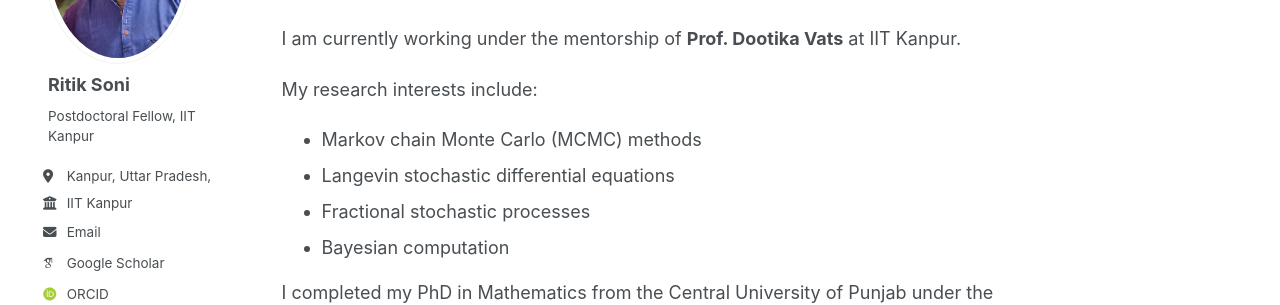
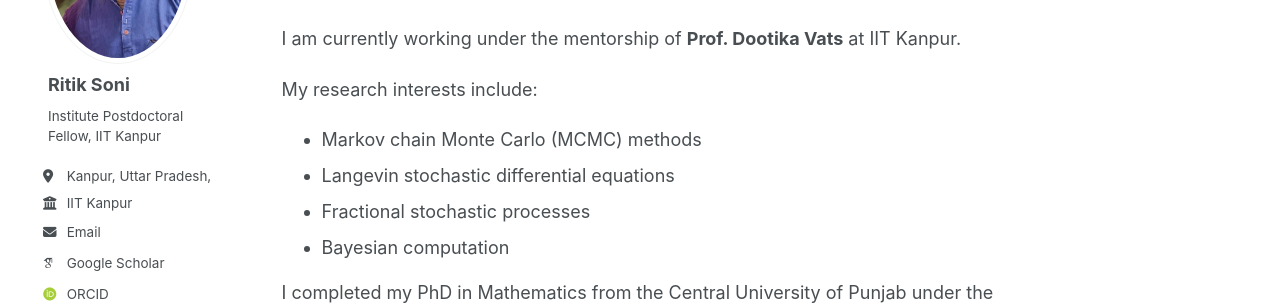
Before and after one commit to ritik824/ritik824.github.io, a Jekyll site: the page built from _pages/about.md, in a window 1280 px wide. Shown: the part 242-547 px from the top of the page. Built offline with Jekyll 4.4.1, drawn with Linux system fonts in a browser that asks for light colours; some web fonts are replaced; a script bundle is joined from its source files by our own code; library files that are not in the unit come from our copies.

Commit message:
Update _config.yml

```diff
--- a/_config.yml
+++ b/_config.yml
@@ -18,7 +18,7 @@
   avatar: "DP1.jpeg"
   name: "Ritik Soni"
   pronouns: ""
-  bio: "Postdoctoral Fellow, IIT Kanpur"
+  bio: "Institute Postdoctoral Fellow, IIT Kanpur"
   location: "Kanpur, Uttar Pradesh, India"
   employer: "IIT Kanpur"
 
```
